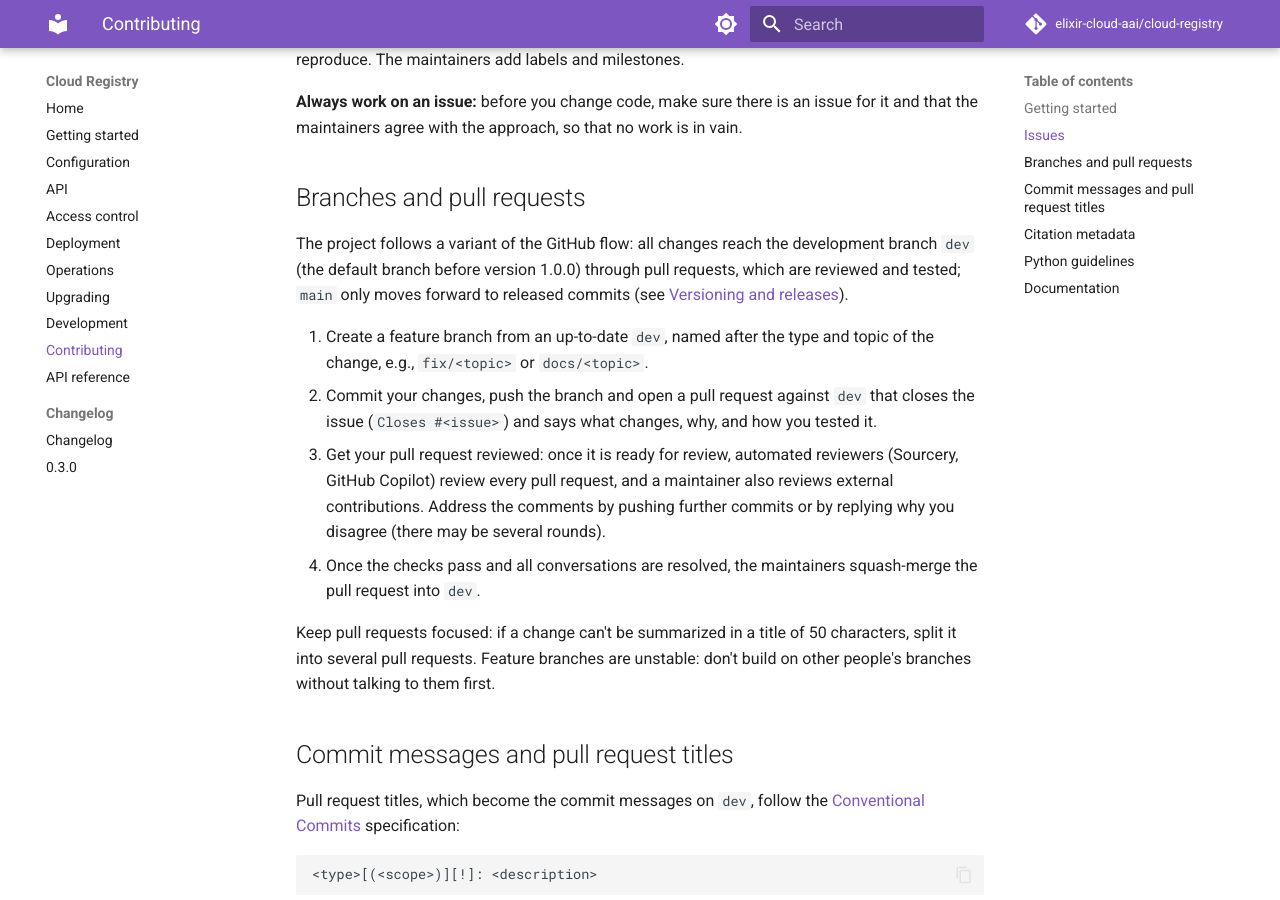
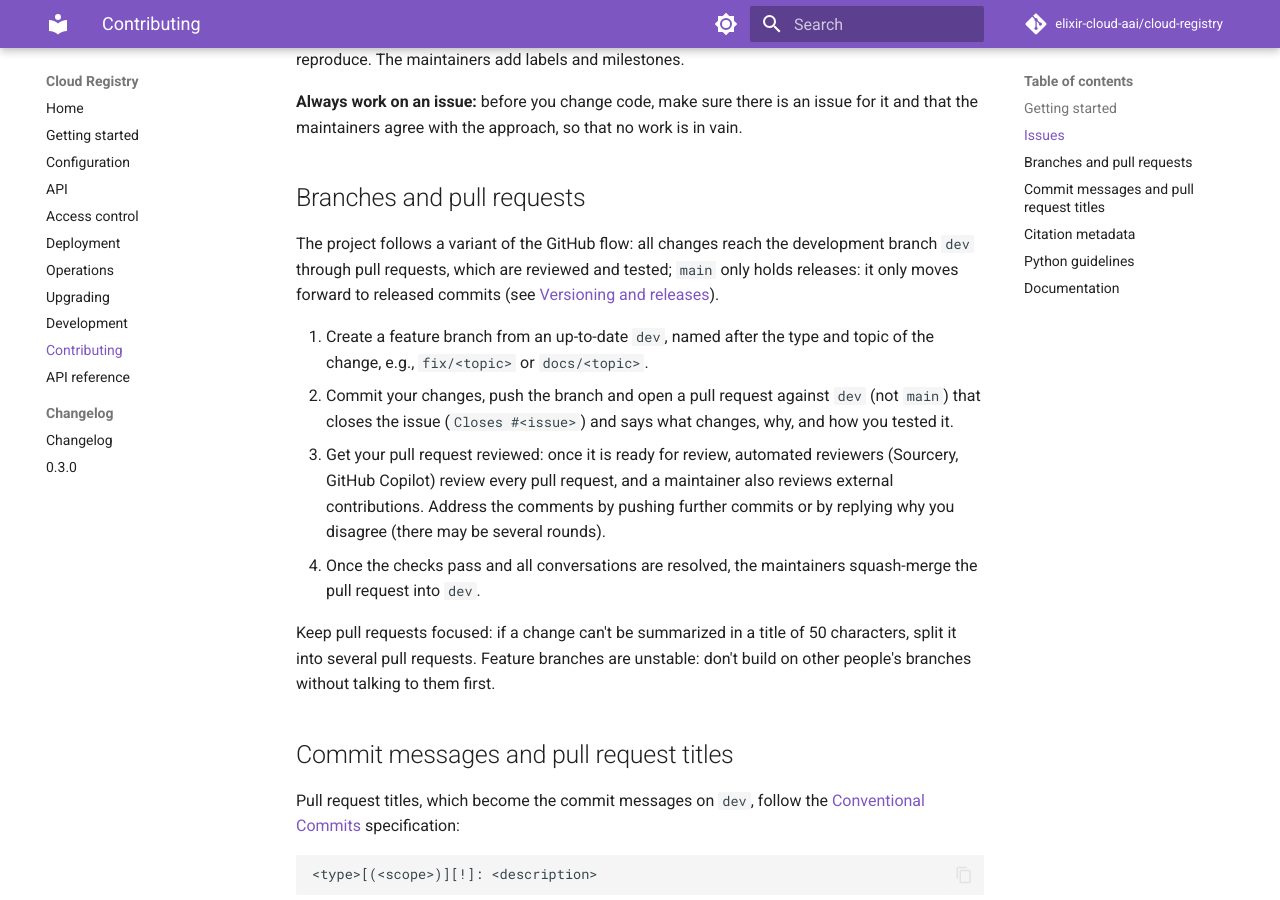
Before and after one commit to elixir-cloud-aai/cloud-registry, an MkDocs documentation site: the page built from docs/contributing.md, in a window 1280 px wide and 900 px high, scrolled down 890 px. Built offline with MkDocs 1.6.1 and Material for MkDocs 9.7.7, drawn with Linux system fonts in a browser that asks for light colours; comment, search, counter and statistics services are not loaded.

Commit message:
ci: keep dev as the PR target branch (#206)
Co-authored-by: Claude Opus 5.5 <noreply@anthropic.com>

```diff
--- a/docs/contributing.md
+++ b/docs/contributing.md
@@ -50,16 +50,16 @@ is in vain.
 ## Branches and pull requests
 
 The project follows a variant of the GitHub flow: all changes reach the
-development branch `dev` (the default branch before version 1.0.0) through
-pull requests, which are reviewed and tested; `main` only moves forward to
-released commits (see [Versioning and
+development branch `dev` through pull requests, which are reviewed and
+tested; `main` only holds releases: it only moves forward to released
+commits (see [Versioning and
 releases](development.md#versioning-and-releases)).
 
 1. Create a feature branch from an up-to-date `dev`, named after the type and
    topic of the change, e.g., `fix/<topic>` or `docs/<topic>`.
 2. Commit your changes, push the branch and open a pull request against `dev`
-   that closes the issue (`Closes #<issue>`) and says what changes, why, and
-   how you tested it.
+   (not `main`) that closes the issue (`Closes #<issue>`) and says what
+   changes, why, and how you tested it.
 3. Get your pull request reviewed: once it is ready for review, automated
    reviewers (Sourcery, GitHub Copilot) review every pull request, and a
    maintainer also reviews external contributions. Address the comments by
```
Also changed, not shown: CONTRIBUTING.md (+3 -2 lines), README.md (+2 -2 lines), docs/development.md (+4 -2 lines), 2 other files.
